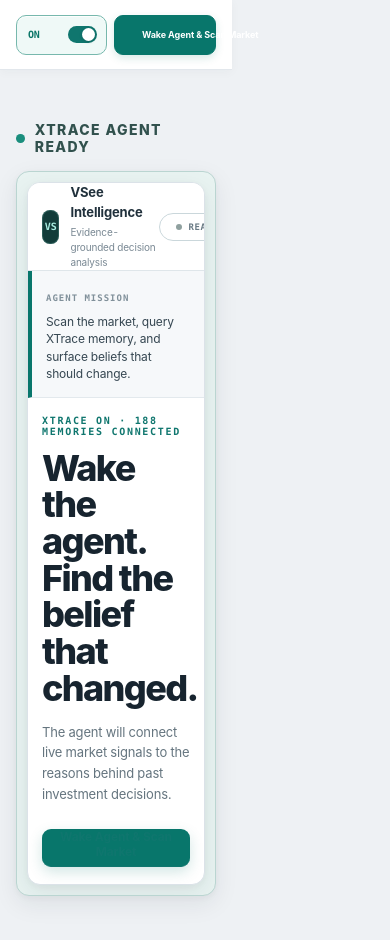
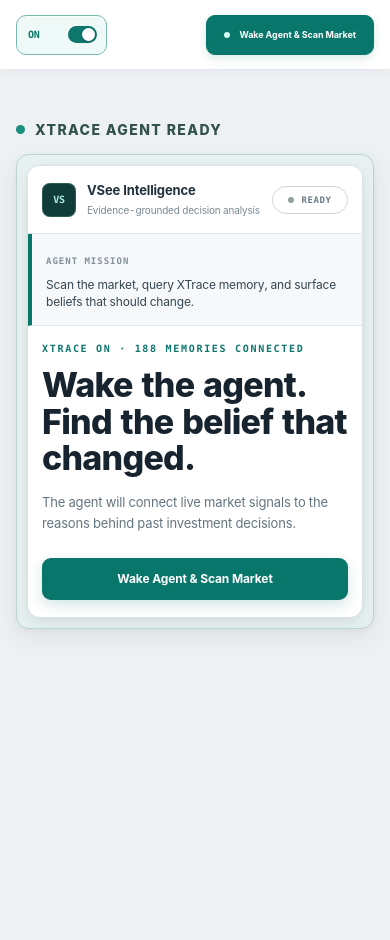
Before and after one commit to CoKayne/XTrace_Hackathon, a Next.js app: page / in a window 390 px wide. After the commit the page ends 844 px from the top, so only its background shows below. Built offline with nearby package versions, Linux system fonts and the light colour scheme.

Commit message:
Fix responsive spacing and alignment

```diff
--- a/app/globals.css
+++ b/app/globals.css
@@ -1618,7 +1618,8 @@ select {
   color: var(--text-strong);
   font-family: var(--sans);
   font-weight: 780;
-  letter-spacing: -0.045em;
+  letter-spacing: -0.028em;
+  word-spacing: 0.06em;
 }
 
 .workspace-view .view-heading h1 {
@@ -1689,13 +1690,19 @@ select {
 
 .thinking-idle h2 {
   font-size: clamp(36px, 4vw, 54px);
-  line-height: 1.02;
+  line-height: 1.07;
 }
 
 .stage-cta {
+  min-height: 42px;
+  padding: 0 18px;
   border-radius: 9px;
   background: var(--accent);
+  color: #fff;
   box-shadow: 0 5px 14px rgba(8, 118, 107, 0.18);
+  display: inline-flex;
+  align-items: center;
+  justify-content: center;
   font-family: var(--sans);
   font-weight: 720;
   letter-spacing: -0.01em;
@@ -1736,7 +1743,8 @@ select {
   font-family: var(--sans);
   font-size: 22px;
   font-weight: 760;
-  letter-spacing: -0.025em;
+  letter-spacing: -0.015em;
+  word-spacing: 0.04em;
 }
 
 .company-row p,
@@ -1977,7 +1985,7 @@ select {
 
 .table-toolbar {
   min-height: 66px;
-  padding: 0 4px;
+  padding: 0;
   border-bottom: 0;
 }
 
@@ -2054,6 +2062,17 @@ button.data-row:hover {
   font-weight: 800;
 }
 
+.deal-table .data-row > span:first-child > span {
+  grid-template-columns: max-content max-content;
+  align-items: center;
+  column-gap: 8px;
+  row-gap: 4px;
+}
+
+.deal-table .data-row > span:first-child small {
+  grid-column: 1 / -1;
+}
+
 .report-feature {
   min-height: 250px;
   padding: 34px;
@@ -2127,7 +2146,17 @@ button.data-row:hover {
 }
 
 @media (max-width: 760px) {
+  .app-shell {
+    grid-template-columns: minmax(0, 1fr);
+  }
+
+  .workspace {
+    width: 100%;
+    min-width: 0;
+  }
+
   .topbar {
+    width: 100%;
     padding: 0 16px;
   }
 
@@ -2156,8 +2185,19 @@ button.data-row:hover {
   }
 
   .scan-stage {
+    width: 100%;
     padding: 10px;
     border-radius: 13px;
+  }
+
+  .thinking-idle h2 {
+    font-size: 34px;
+    line-height: 1.08;
+    letter-spacing: -0.022em;
+  }
+
+  .stage-cta {
+    width: 100%;
   }
 
   .match-card,
```
